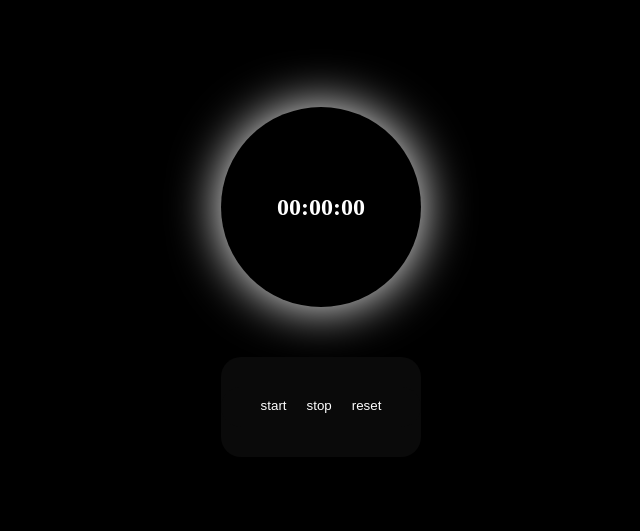
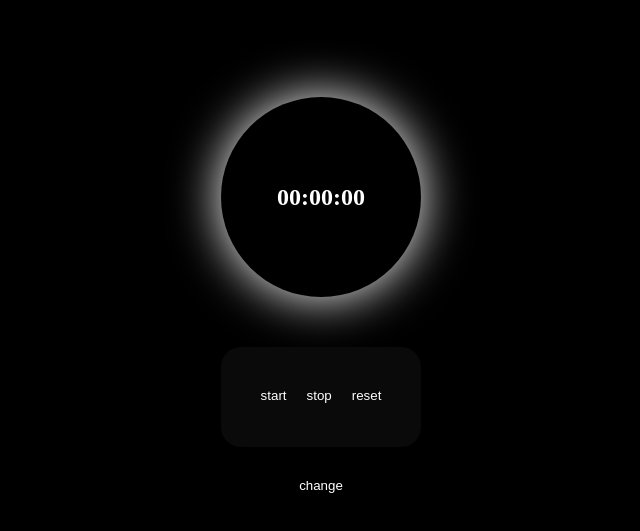
Before and after one commit to 8pic/stopwatch, a React (Create React App) app: page / in a window 1280 px wide. Shown: the part 113-644 px from the top of the page, without its empty margins (319-959 px from the left). Built offline with nearby package versions, Linux system fonts and the light colour scheme.

Commit message:
update fix timers at same time

```diff
--- a/src/App.js
+++ b/src/App.js
@@ -1,28 +1,56 @@
-import React from 'react';
+import React, { useEffect, useState } from 'react';
 import "./style.css"
 import Timer from './timer';
 
 
 
-class App extends React.Component{
-    constructor(){
-        super()
-        this.state = {
-            title : "hello"
-        }
-    }
-    handelSetTitle = ()=>{
-        this.setState({
-            title : "goodbye"
-        })
-    }
-    render(){
-      return(
-        <div className='main'>
-            <Timer handelSetTitle={this.handelSetTitle}/>
-        </div>
-      )
-    }
+// class App extends React.Component{
+//     constructor(){
+//         super()
+//         this.state = {
+//             title : "hello"
+//         }
+//     }
+//     handelSetTitle = ()=>{
+//         this.setState({
+//             title : "goodbye"
+//         })
+//     }
+//     render(){
+//       return(
+//         <div className='main'>
+//             <Hello title={this.state.title}/>
+//             <Timer handelSetTitle={this.handelSetTitle}/>
+//         </div>
+//       )
+//     }
+//   }
+
+
+const App = ()=>{
+  const[isLight , setIsLight] = useState(false)
+
+
+  useEffect(()=>{
+    console.log("test")
+  } , [isLight])
+
+
+
+
+  const handelSetIsLight = ()=>{
+    setIsLight(!isLight)
   }
 
+
+  return(
+        <div className='main' style={{background:isLight ? "white" : "black"}}>
+             <Timer/>
+             <button className='submit-time' style={{color : isLight ? "black" : "white" , borderColor: isLight ? "black" : "white" }} onClick={handelSetIsLight}>change</button>
+         </div>
+  )
+}
+
+
+
 export default App ;
--- a/src/index.js
+++ b/src/index.js
@@ -3,10 +3,4 @@ import { createRoot } from 'react-dom/client';
 import "./style.css"
 import App from './app';
 
-
-
-
-
-
-
   createRoot(document.getElementById("root")).render(<App/>);
--- a/src/style.css
+++ b/src/style.css
@@ -14,6 +14,7 @@ body{
     align-items: center;
     flex-direction: column;
     background-color: black;
+    transition: all ease 1s;
 }
 .timer{
     width: 200px;
@@ -23,6 +24,7 @@ body{
     display: flex;
     align-items: center;
     justify-content: center;
+    background-color: black;
     color: white;
 }
 .input-container{
@@ -87,4 +89,5 @@ body{
 }
 .hello{
     color: white;
+    font-family: sans-serif;
 }
--- a/src/timer.js
+++ b/src/timer.js
@@ -1,7 +1,7 @@
 import React from 'react';
 import TimeInput from './TimeInput';
 var interval;
-
+var isInvertal = true;
 class Timer extends React.Component{
     constructor(){
       super();
@@ -11,17 +11,13 @@ class Timer extends React.Component{
         hour : 0
       }
     }
-    componentDidUpdate(){
-        if (this.state.time === 0){
-            clearInterval(interval)
-        }
-    }
     startTime = ()=>{
+      if (isInvertal){
         interval = setInterval(()=>{
           this.setState({
             second : this.state.second + 1
           })
-        if (this.state.second >= 59){
+          if (this.state.second >= 59 ){
             this.setState({
               second : 0,
               minute : this.state.minute + 1
@@ -34,10 +30,15 @@ class Timer extends React.Component{
             })
           }
         } , 1000) ;
+        isInvertal = false
+      }
 
     }
     stopTime = ()=>{
+      if(!isInvertal){
         clearInterval(interval)
+        isInvertal = true
+      }
     }
     resetTime = ()=>{
       this.setState({
@@ -46,6 +47,7 @@ class Timer extends React.Component{
         hour : 0
       })
       clearInterval(interval)
+      isInvertal = true
     }
 
     render(){
@@ -59,6 +61,7 @@ class Timer extends React.Component{
         </h2>
 
         <TimeInput start = {this.startTime} stop = {this.stopTime} reset = {this.resetTime}/>
+
         </>
       )
     }
```
Lines whose indentation alone changed are shown as unchanged.
